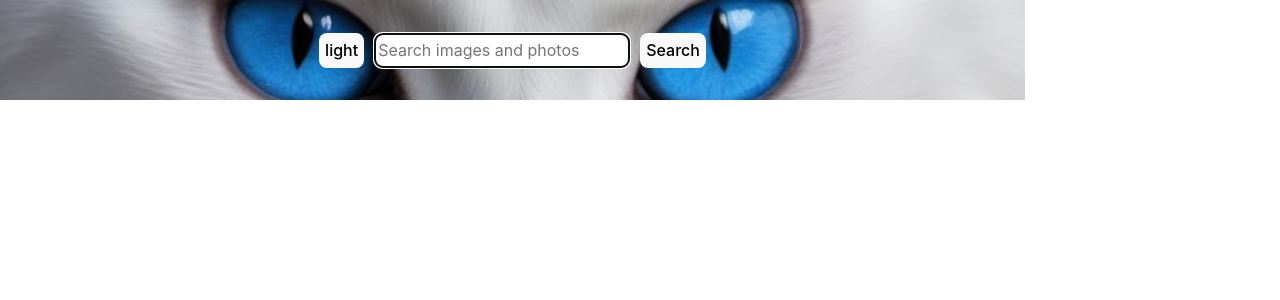
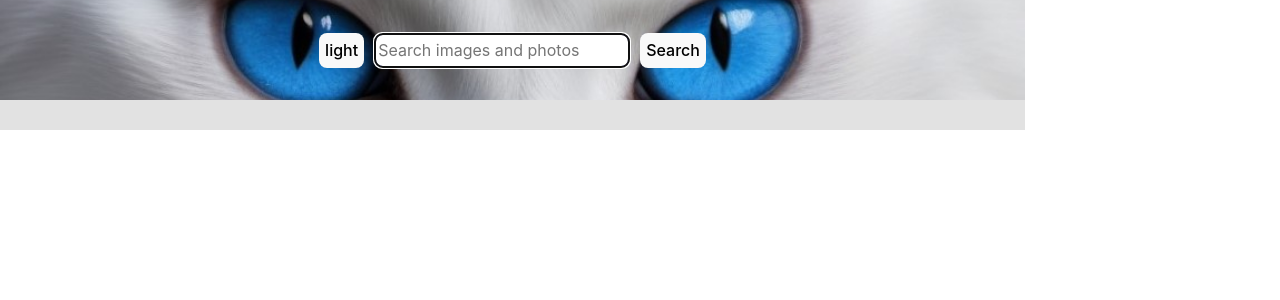
Before and after one commit to Vi-Kovalska/Gallery, a React (Vite) app: page / in a window 1280 px wide. Shown: the top 300 px of the page. Built offline with nearby package versions, Linux system fonts and the light colour scheme.

Commit message:
fix: fixed padding-bottom in the container

```diff
--- a/src/components/App/App.css
+++ b/src/components/App/App.css
@@ -8,13 +8,16 @@
     background-color: rgb(226, 226, 226);
     height: 100%;
     width: 320px;
+    padding-bottom: 15px;
 }
 
 .dark {
     background-color: #0e0d0d;
     height: 100%;
     width: 320px;
+    padding-bottom: 15px;
 }
+
 @media (min-width: 768px) and (max-width: 1024px) {
     .dark,
         .light {
```
